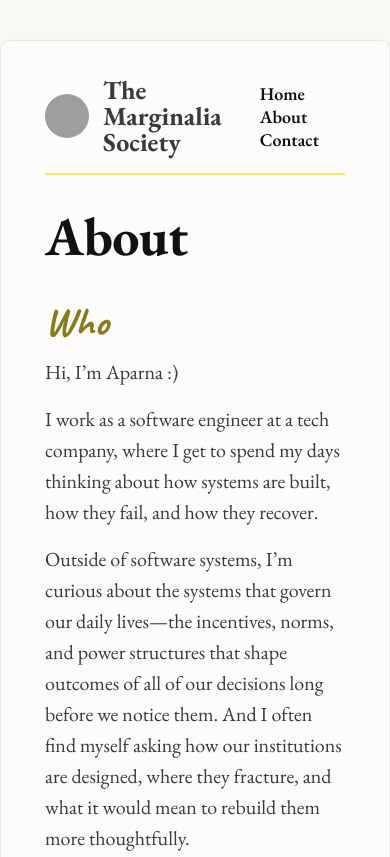
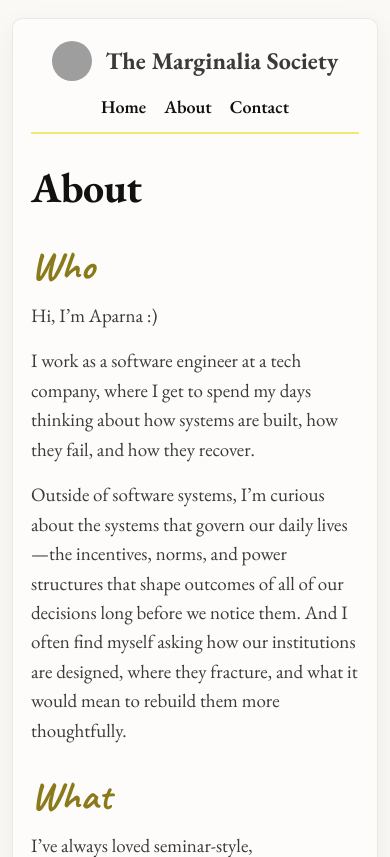
Before and after one commit to Aparna-Rajesh/TheMarginaliaSociety, a plain HTML site: page about.html in a window 390 px wide. Shown: the top 857 px of the page. Drawn offline with nearby package versions, Linux system fonts and the light colour scheme; grey boxes are pictures that could not be loaded.

Commit message:
attempting to make mobile less terrible & also fixing some text

```diff
--- a/about.html
+++ b/about.html
@@ -11,6 +11,7 @@
       rel="stylesheet"
     />
     <link rel="stylesheet" href="style.css" />
+    <meta name="viewport" content="width=device-width, initial-scale=1" />
   </head>
 
   <body>
@@ -70,8 +71,8 @@
 
       <p>
         Each month, I bring together a small group of students and young
-        professionals of all different backgrounds in a living room in Manhattan
-        to answer a shared question and a handful of readings.
+        professionals of different backgrounds in a New York City living room to
+        answer a shared question and a handful of readings.
       </p>
 
       <p>We read closely, think carefully, and engage across disciplines.</p>
--- a/style.css
+++ b/style.css
@@ -148,3 +148,55 @@ ol{
 a{
     color: var(--link)
 }
+
+/* ATTEMPTING TO MAKE IT LESS TERRIBLE ON MOBILE */
+@media (max-width: 600px) {
+  .page {
+    padding: 22px 18px 40px;
+    margin: 18px 12px 50px;
+  }
+
+  header {
+    flex-direction: column;
+    align-items: center;
+    gap: 14px;
+    padding-bottom: 14px;
+  }
+
+  .brand {
+    justify-content: center;
+    text-align: center;
+  }
+
+  .brand img {
+    width: 40px;
+    height: 40px;
+  }
+
+  .brand .title {
+    font-size: 24px;
+    line-height: 1.05;
+    margin: 0;
+  }
+
+  nav {
+    width: 100%;
+    display: flex;
+    justify-content: center;
+    gap: 18px;
+    flex-wrap: wrap; /* allows wrapping if needed */
+  }
+
+  nav a {
+    margin-left: 0;  /* overrides desktop spacing */
+    font-size: 18px;
+  }
+
+  .h1 h1 {
+    font-size: 42px;
+  }
+
+  p, ol {
+    font-size: 19px;
+  }
+}
```
Also changed, not shown: contact.html (+1 -0 lines), index.html (+1 -0 lines), meetings.html (+1 -0 lines).
